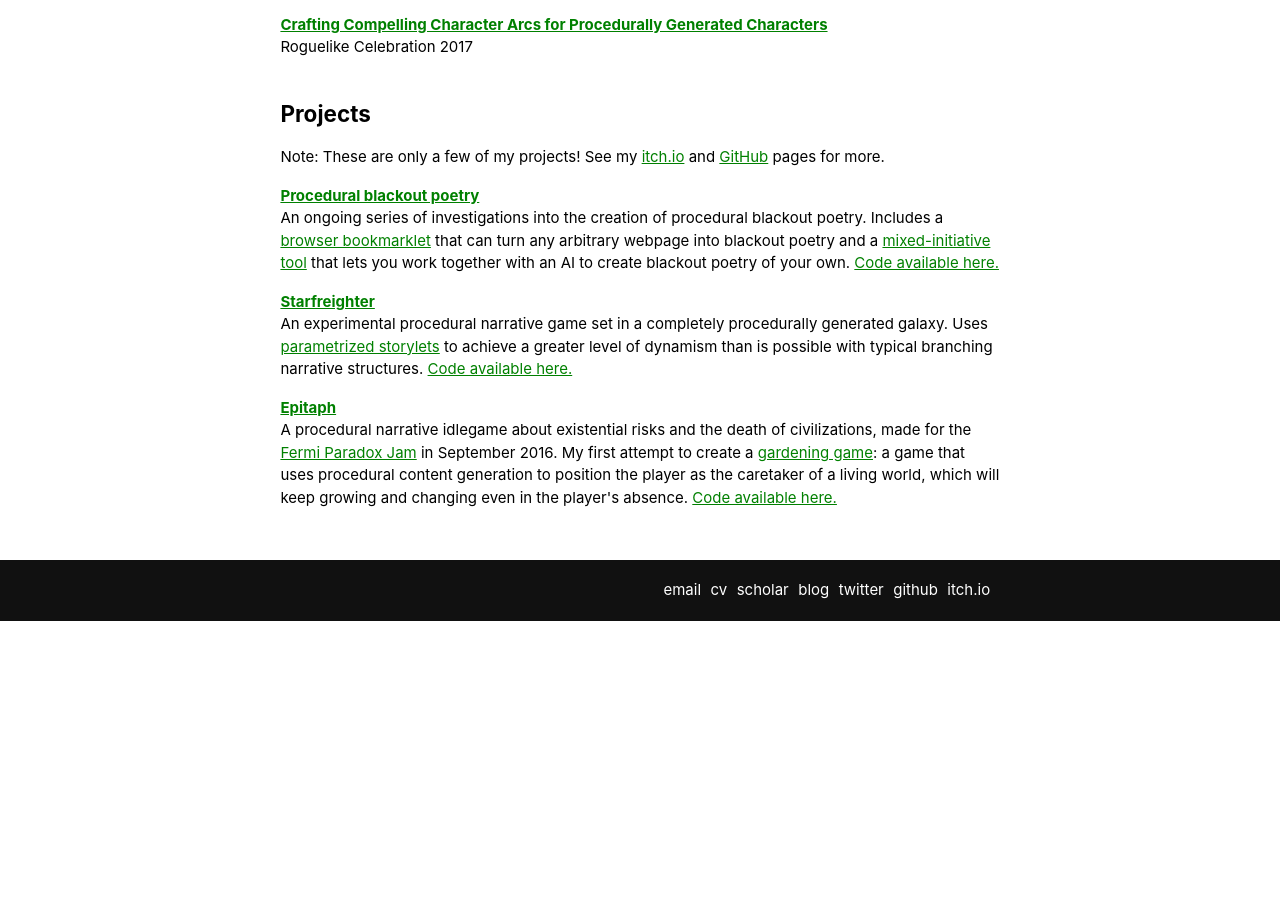
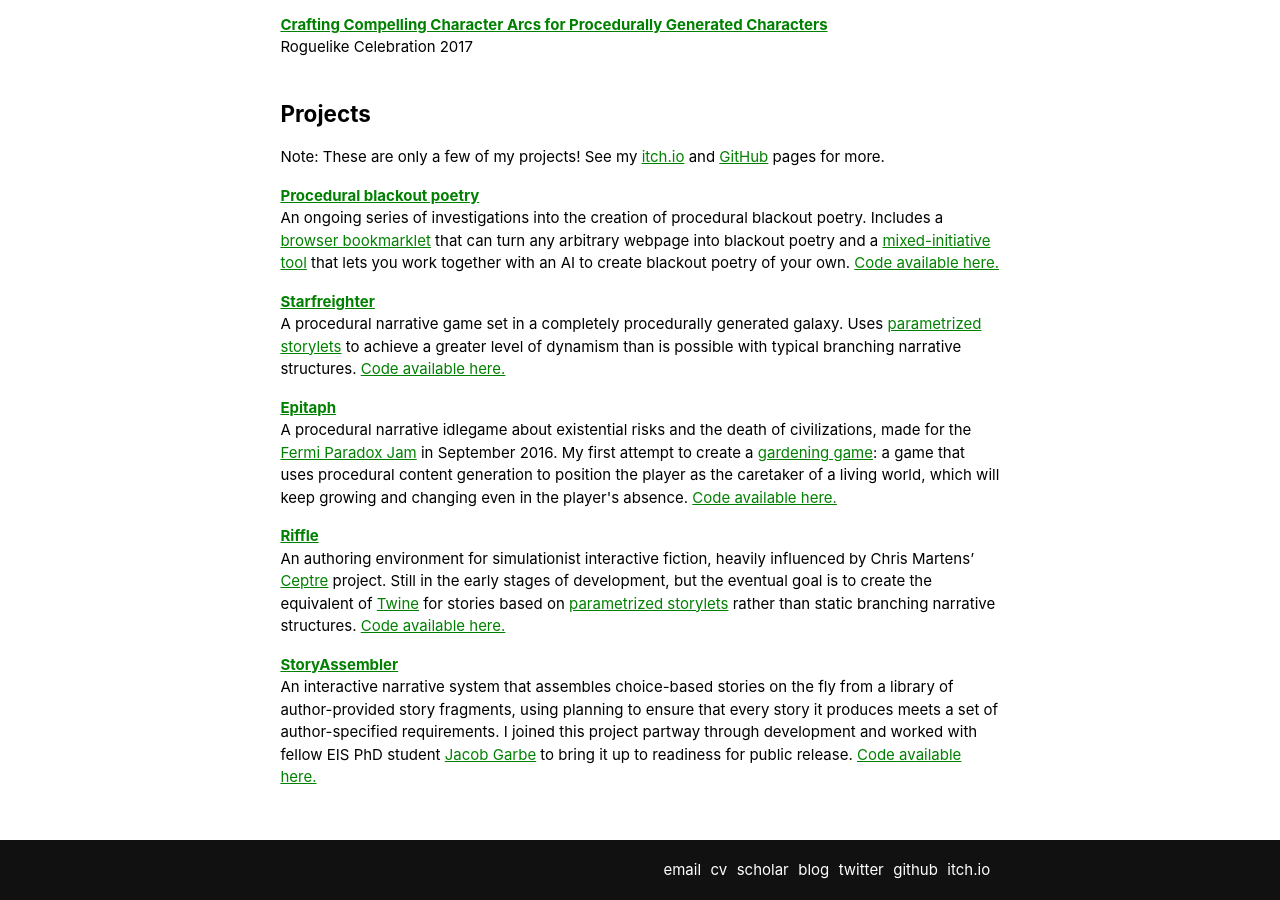
Before and after one commit to mkremins/mkremins.github.io, a Jekyll site: the page built from index.html, in a window 1280 px wide and 900 px high, scrolled down 1967 px. Built offline with Jekyll 4.4.1, drawn with Linux system fonts in a browser that asks for light colours; before the commit the page ends 2588 px from its top, so only the background shows below that; some of the changed text lies outside the part shown.

Commit message:
Add project cards for Riffle and StoryAssembler

```diff
--- a/index.html
+++ b/index.html
@@ -119,7 +119,7 @@ layout: null
 			<div class="container">
 				<h2 class="section-title">About</h2>
 				<p>I’m a <a href="https://www.soe.ucsc.edu/departments/computational-media">Computational Media</a> PhD student in the <a href="https://eis.ucsc.edu">Expressive Intelligence Studio</a> at <a href="https://www.ucsc.edu/">UC Santa Cruz</a>, studying how computers can better support human creativity. My work focuses on the design and development of approachable <em>mixed-initiative creative tools</em> powered by artificial intelligence and generative methods, with the goal of helping people create stuff they wouldn’t be able to create alone.<!--I <a href="https://mkremins.itch.io">design games</a>, <a href="https://github.com/mkremins">program computers</a>, <a href="/">write words</a>, and conduct research on the subjects of human-computer interaction, creativity, and play.--></p>
-				<p>I value <a href="https://twitter.com/maxkreminski/status/1121174498533732352">personal computation</a>, <a href="http://computationalcreativity.net/iccc2015/proceedings/10_2Compton.pdf">casual creators</a>, <a href="https://twitter.com/maxkreminski/status/1041033401275281409">language-y interfaces</a> that let users explicitly tell the computer what they want, and the <a href="https://twitter.com/maxkreminski/status/887815522061926400">“trashy”</a> things beginners tend to create when they’re just getting started. Frivolity is important to me. My background is in game design, and I think we’ve got a lot to learn from how games function – not just as spaces for creative expression, but as creative partners in their own right.</p>
+				<p>I value <a href="https://twitter.com/maxkreminski/status/1121174498533732352">personal computation</a>, <a href="http://computationalcreativity.net/iccc2015/proceedings/10_2Compton.pdf">casual creators</a>, <a href="https://twitter.com/maxkreminski/status/1041033401275281409">language-y interfaces</a> that let users explicitly tell the computer what they want, and the <a href="https://twitter.com/maxkreminski/status/887815522061926400">“trashy”</a> things beginners tend to create when they’re just getting started. Frivolity is important to me. My background is in game design, and I think we’ve got a lot to learn from how games function – not just as spaces for creative expression, but as creative partners for the player in their own right.</p>
 				<!--<p>Broadly speaking, my research interests include artificial intelligence, human-computer interaction, computational creativity, generative methods, and interactive narrative. If I had to sum them all up in one keyword, I’d probably go for <a href="">casual creators</a>.</p></p>-->
 			</div>
 		</section>
@@ -156,11 +156,19 @@ layout: null
 				</div>
 				<div class="card project-card">
 					<div class="title"><a href="https://mkremins.itch.io/starfreighter">Starfreighter</a></div>
-					<p class="desc">An experimental procedural narrative game set in a completely procedurally generated galaxy. Uses <a href="https://mkremins.github.io/publications/Storylets_SketchingAMap.pdf">parametrized storylets</a> to achieve a greater level of dynamism than is possible with typical branching narrative structures. <a href="https://github.com/mkremins/starfreighter">Code available here.</a></p>
+					<p class="desc">A procedural narrative game set in a completely procedurally generated galaxy. Uses <a href="https://mkremins.github.io/publications/Storylets_SketchingAMap.pdf">parametrized storylets</a> to achieve a greater level of dynamism than is possible with typical branching narrative structures. <a href="https://github.com/mkremins/starfreighter">Code available here.</a></p>
 				</div>
 				<div class="card project-card">
 					<div class="title"><a href="https://mkremins.itch.io/epitaph">Epitaph</a></div>
 					<p class="desc">A procedural narrative idlegame about existential risks and the death of civilizations, made for the <a href="https://itch.io/jam/fermi-paradox-jam">Fermi Paradox Jam</a> in September 2016. My first attempt to create a <a href="https://mkremins.github.io/publications/GardeningGames.pdf">gardening game</a>: a game that uses procedural content generation to position the player as the caretaker of a living world, which will keep growing and changing even in the player's absence. <a href="https://github.com/mkremins/epitaph">Code available here.</a></p>
+				</div>
+				<div class="card project-card">
+					<div class="title"><a href="https://mkremins.github.io/riffle">Riffle</a></div>
+					<p class="desc">An authoring environment for simulationist interactive fiction, heavily influenced by Chris Martens’ <a href="http://www.cs.cmu.edu/~cmartens/thesis/">Ceptre</a> project. Still in the early stages of development, but the eventual goal is to create the equivalent of <a href="https://twinery.org">Twine</a> for stories based on <a href="https://mkremins.github.io/publications/Storylets_SketchingAMap.pdf">parametrized storylets</a> rather than static branching narrative structures. <a href="https://github.com/mkremins/riffle">Code available here.</a></p>
+				</div>
+				<div class="card project-card">
+					<div class="title"><a href="https://github.com/LudoNarrative/StoryAssembler">StoryAssembler</a></div>
+					<p class="desc">An interactive narrative system that assembles choice-based stories on the fly from a library of author-provided story fragments, using planning to ensure that every story it produces meets a set of author-specified requirements. I joined this project partway through development and worked with fellow EIS PhD student <a href="https://twitter.com/logodaedalus">Jacob Garbe</a> to bring it up to readiness for public release. <a href="https://github.com/LudoNarrative/StoryAssembler">Code available here.</a></p>
 				</div>
 			</div>
 		</section>
```
